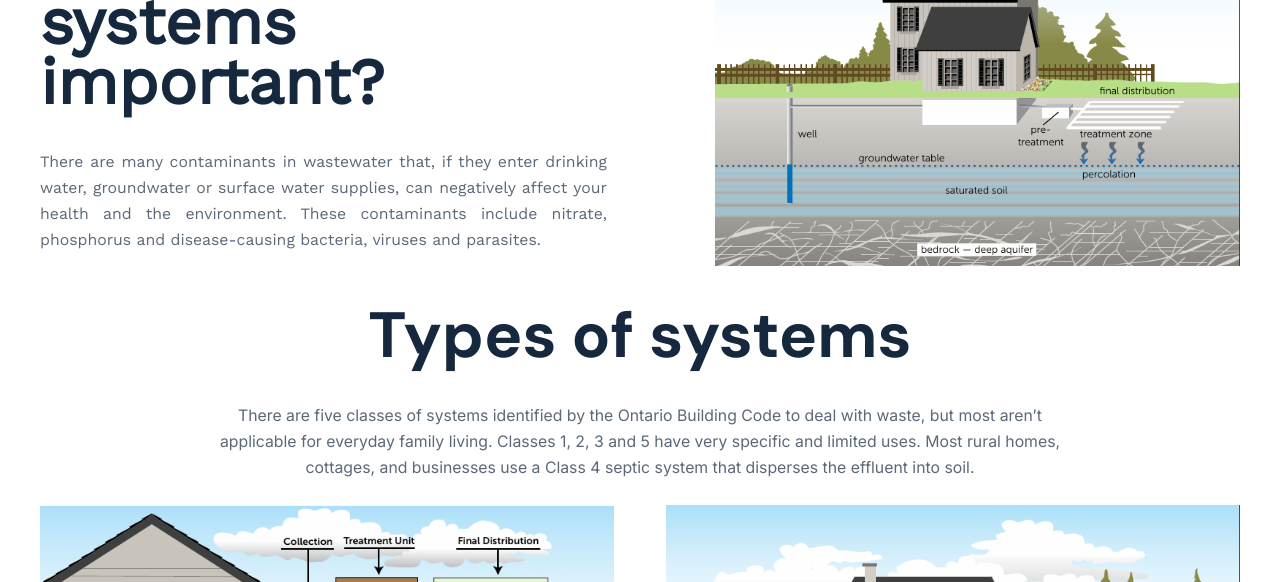
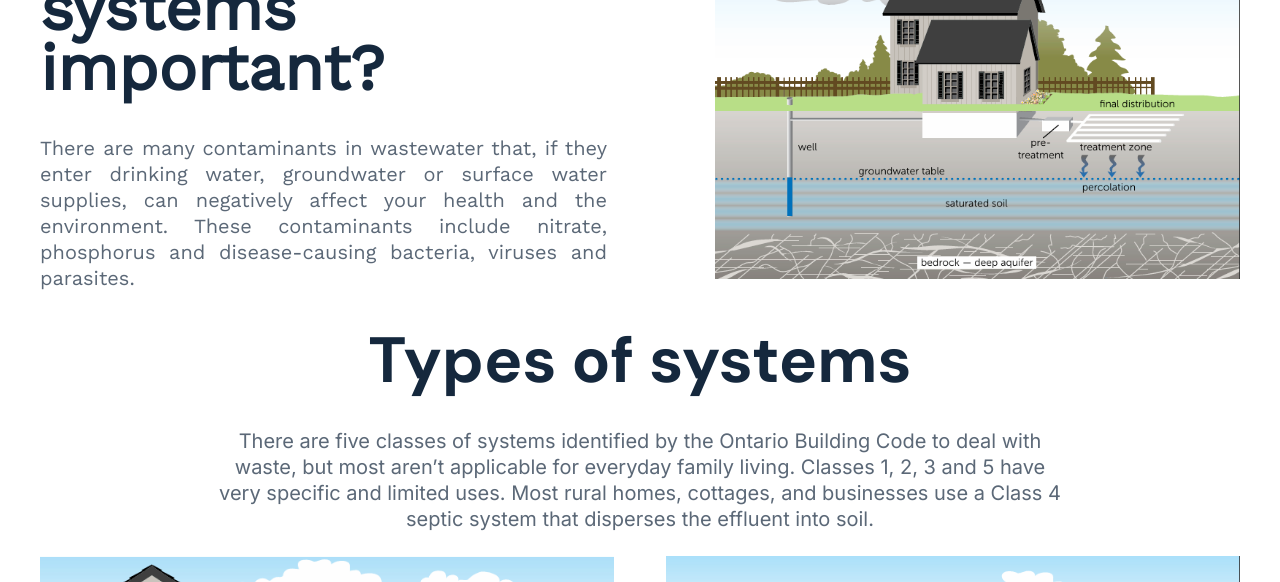
Before and after one commit to Reh1t/williams-Septic, a Next.js app: page / in a window 1280 px wide. Shown: the part 1960-2542 px from the top of the page. Built offline with nearby package versions, Linux system fonts and the light colour scheme.

Commit message:
text size adjusted

```diff
--- a/components/Whysection.tsx
+++ b/components/Whysection.tsx
@@ -17,7 +17,7 @@ const WhySection: NextPage<SectionType> = ({ className = "" }) => {
               >
               <p className="m-0">{`Why are septic systems important?`}</p>
             </h1>
-            <div className="self-stretch flex flex-col items-start justify-start text-justify text-base-8 text-gray font-body-body-2-30-space">
+            <div className="self-stretch flex flex-col items-start justify-start text-justify text-xl text-gray font-body-body-2-30-space">
               <div className="self-stretch relative leading-[26px]">{`There are many contaminants in wastewater that, if they enter drinking water, groundwater or surface water supplies, can negatively affect your health and the environment. These contaminants include nitrate, phosphorus and disease-causing bacteria, viruses and parasites.`}</div>
             </div>
           </div>
--- a/components/typesSeptic.tsx
+++ b/components/typesSeptic.tsx
@@ -15,7 +15,7 @@ const TypesSection: NextPage<SectionType> = ({ className = "" }) => {
             >
               Types of systems
             </b>
-            <div className="w-[856px] flex flex-col items-start justify-start max-w-full text-base-8 text-gray font-inter">
+            <div className="w-[856px] flex flex-col items-start justify-start max-w-full text-xl text-gray font-inter">
               <div className="self-stretch relative leading-[26px]">
                 There are five classes of systems identified by the Ontario
                 Building Code to deal with waste, but most aren’t applicable for
```
